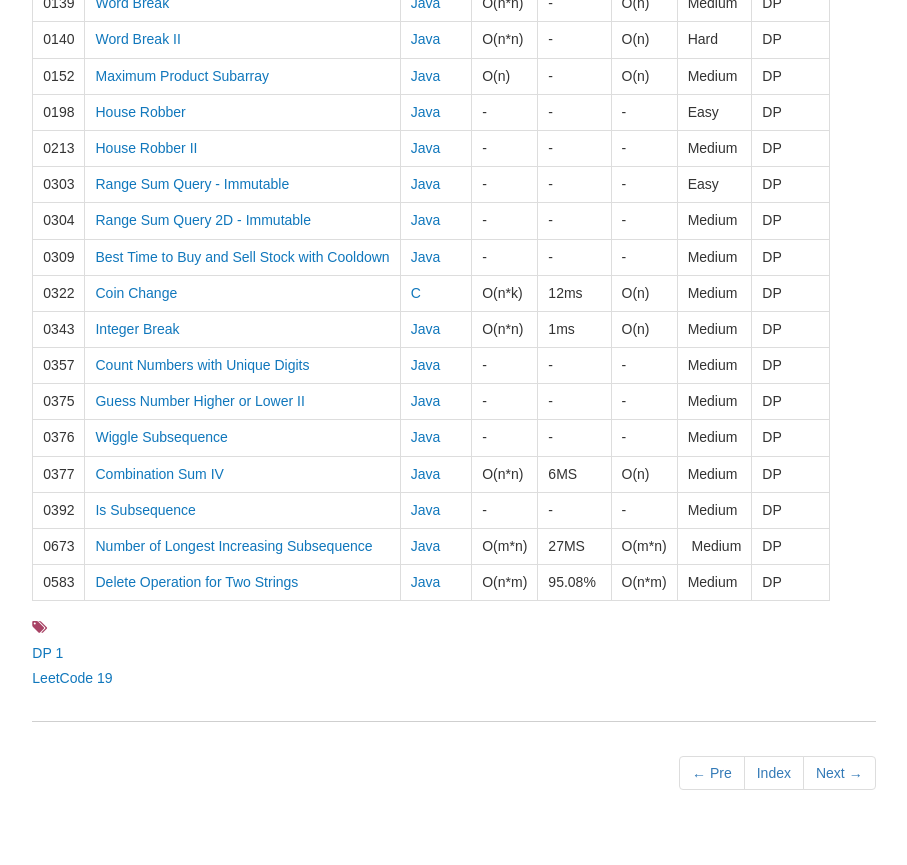
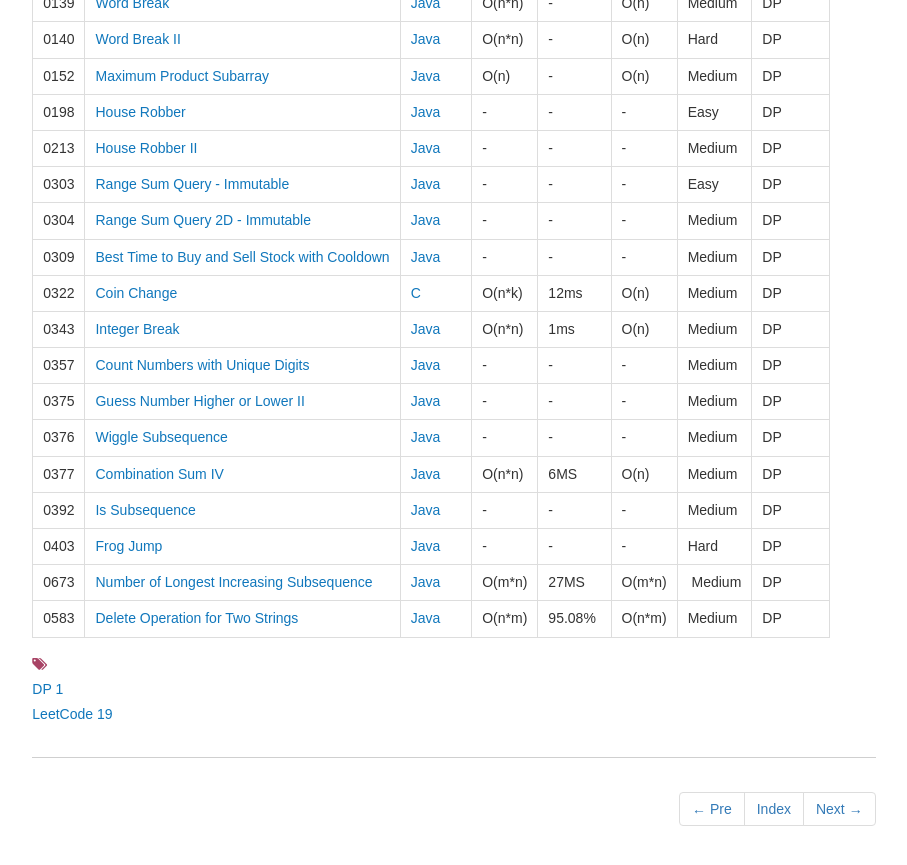
Before and after one commit to dunso/algorithm, a Jekyll site: the page built from docs/_posts/2017-12-03-DP.md, in a window 1280 px wide and 900 px high, scrolled down 675 px. Shown: the top 865 px of the window, without its empty margins (186-1093 px from the left). Built offline with Jekyll 4.4.1, drawn with Linux system fonts in a browser that asks for light colours; nearby versions of some CDN libraries.

Commit message:
Add index of LeetCode0403.java to docs

```diff
--- a/docs/_posts/2017-12-03-DP.md
+++ b/docs/_posts/2017-12-03-DP.md
@@ -39,6 +39,7 @@
 |0375|[Guess Number Higher or Lower II](https://leetcode.com/problems/guess-number-higher-or-lower-ii/) | [Java](https://e.srl/leetcode-375/) | -|-|-|  Medium |DP|
 |0376|[Wiggle Subsequence](https://leetcode.com/problems/wiggle-subsequence/) | [Java](https://e.srl/leetcode-376/) | -|-|-|  Medium |DP|
 |0377|[Combination Sum IV](https://leetcode.com/problems/combination-sum-iv/) | [Java](https://e.srl/leetcode-377/)  | O(n\*n) |6MS| O(n)  |  Medium |DP|
-|0392|[Is Subsequence](https://leetcode.com/problems/is-subsequence/description/) | [Java](https://e.srl/leetcode-392/)  |-|-|-|  Medium |DP|
+|0392|[Is Subsequence](https://leetcode.com/problems/is-subsequence/description/) | [Java](https://e.srl/leetcode-392/)  |-|-|-| Medium |DP|
+|0403|[Frog Jump](https://leetcode.com/problems/frog-jump/description/) | [Java](https://e.srl/leetcode-403/)  |-|-|-| Hard |DP|
 |0673|[Number of Longest Increasing Subsequence](https://leetcode.com/problems/number-of-longest-increasing-subsequence/) | [Java](https://e.srl/leetcode-673/)  | O(m\*n) |27MS| O(m\*n)  |  Medium |DP|
 |0583|[Delete Operation for Two Strings](https://leetcode.com/problems/delete-operation-for-two-strings)| [Java](https://e.srl/leetcode-58/)  | O(n\*m) |95.08%| O(n\*m)  |  Medium |DP |
```
